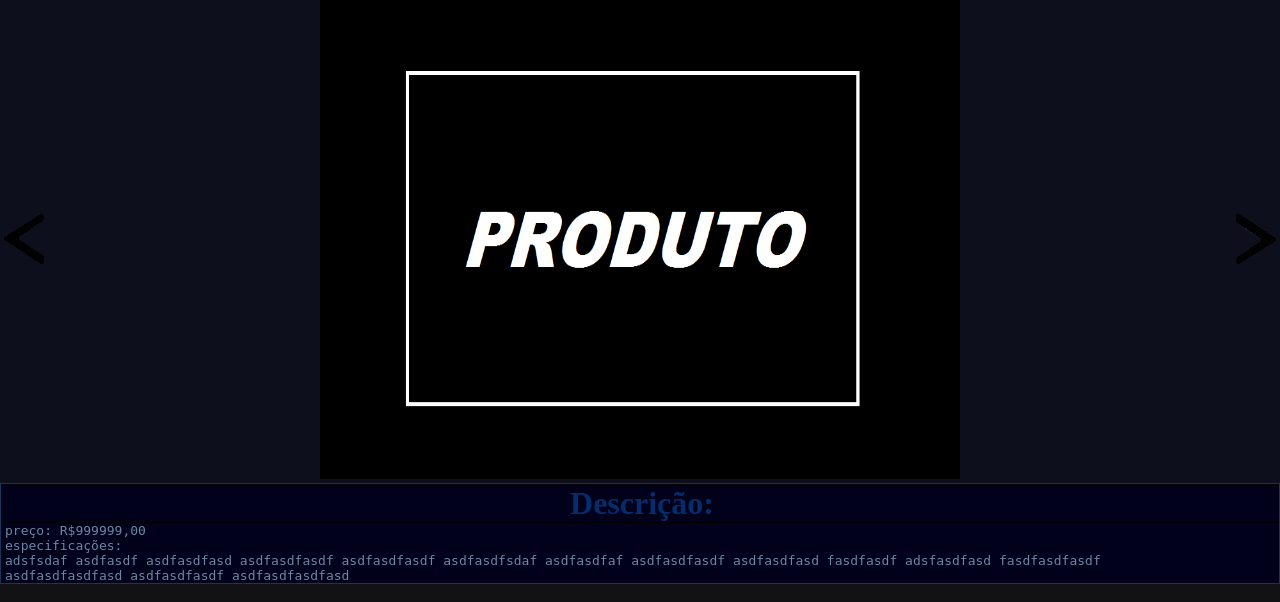
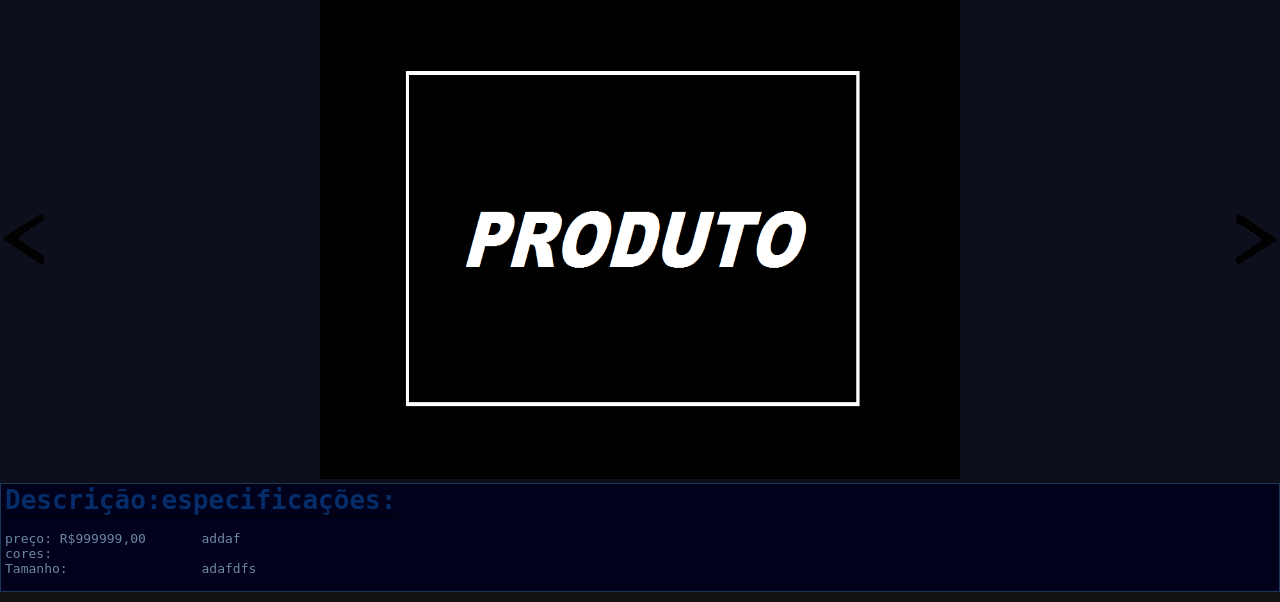
Before and after one commit to DANIELKENTARO/3-ano-analise, a PHP site: page /produto.html in a window 1280 px wide. Shown: the part 198-800 px from the top of the page. Run offline with PHP 8.4, Linux system fonts and the light colour scheme.

Commit message:
Add files via upload

```diff
--- a/produto.html
+++ b/produto.html
@@ -44,13 +44,25 @@
             </div>
     </div>
     <div class="produto_descricao">
-        <div class="descricao_produto"><h1 id="produto_titulo">Descrição:</h1>
+        <div class="descricao_produto">
+            <div class="informacoes_produto">
+                <div class="informacoes">
 <pre>
+<h1 id="produto_titulo">Descrição:</h1>
 preço: R$999999,00
-especificações:
-adsfsdaf asdfasdf asdfasdfasd asdfasdfasdf asdfasdfasdf asdfasdfsdaf asdfasdfaf asdfasdfasdf asdfasdfasd fasdfasdf adsfasdfasd fasdfasdfasdf
-asdfasdfasdfasd asdfasdfasdf asdfasdfasdfasd
+cores:
+Tamanho:
+
 </pre>
+            </div>
+            <div class="especificacoes">
+<pre>
+<h1 id="produto_titulo">especificações:</h1>
+<ol id="li_especificacoes">addaf</ol>
+<ol id="li_especificacoes">adafdfs</ol>
+</pre>
+            </div>
+                </div>
         </div>
     </div>
 </main>
--- a/style.css
+++ b/style.css
@@ -145,6 +145,22 @@ form ::placeholder{
     font-display: inherit;
     color: rgba(90, 124, 218, 0.975)47ac;
 }
+.informacoes_produto{
+    display: flex;
+    flex-direction: row;
+
+}
+.informacoes{
+display: flex;
+flex-direction: row;
+}
+.especificacoes{
+flex-direction: row;
+display: flex;
+}
+.li_especificacoes{
+    display: list-item;
+}
 .nome_produto{
     background-color: #13131a;
 }
```
